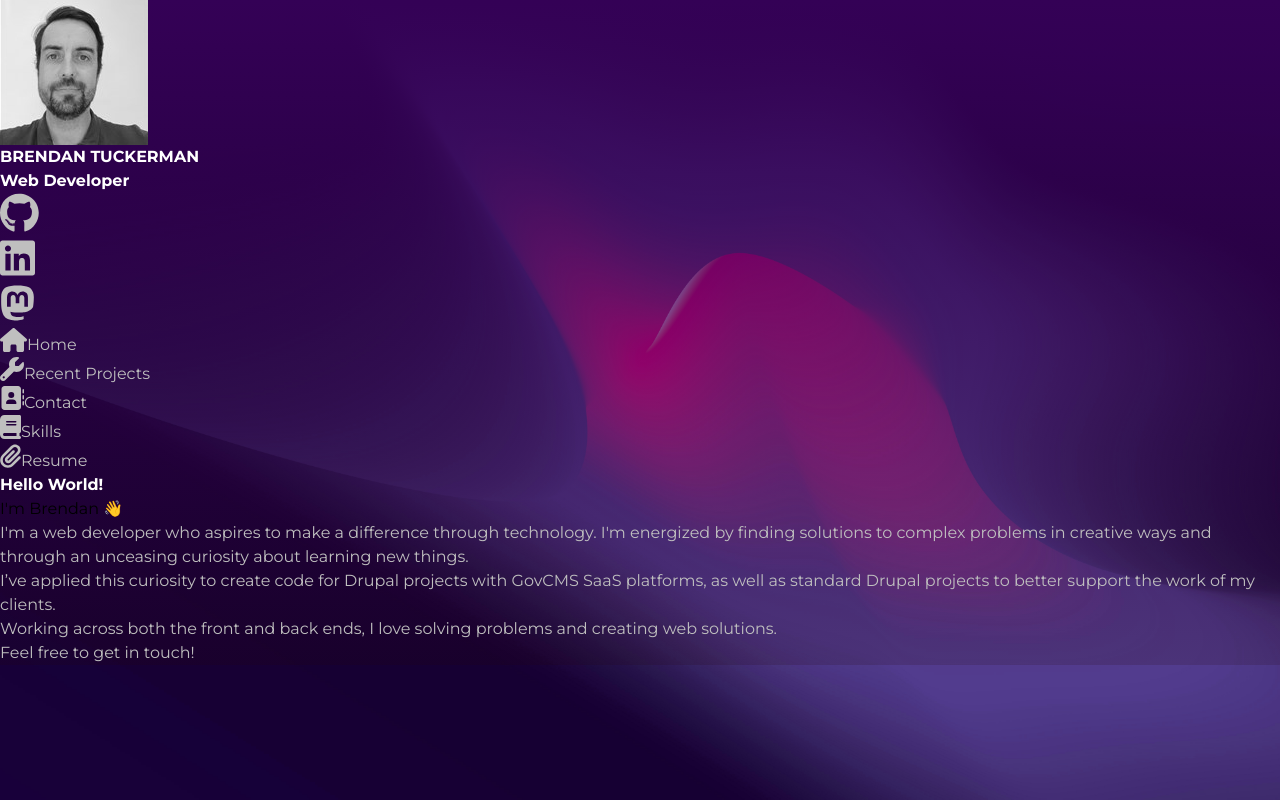
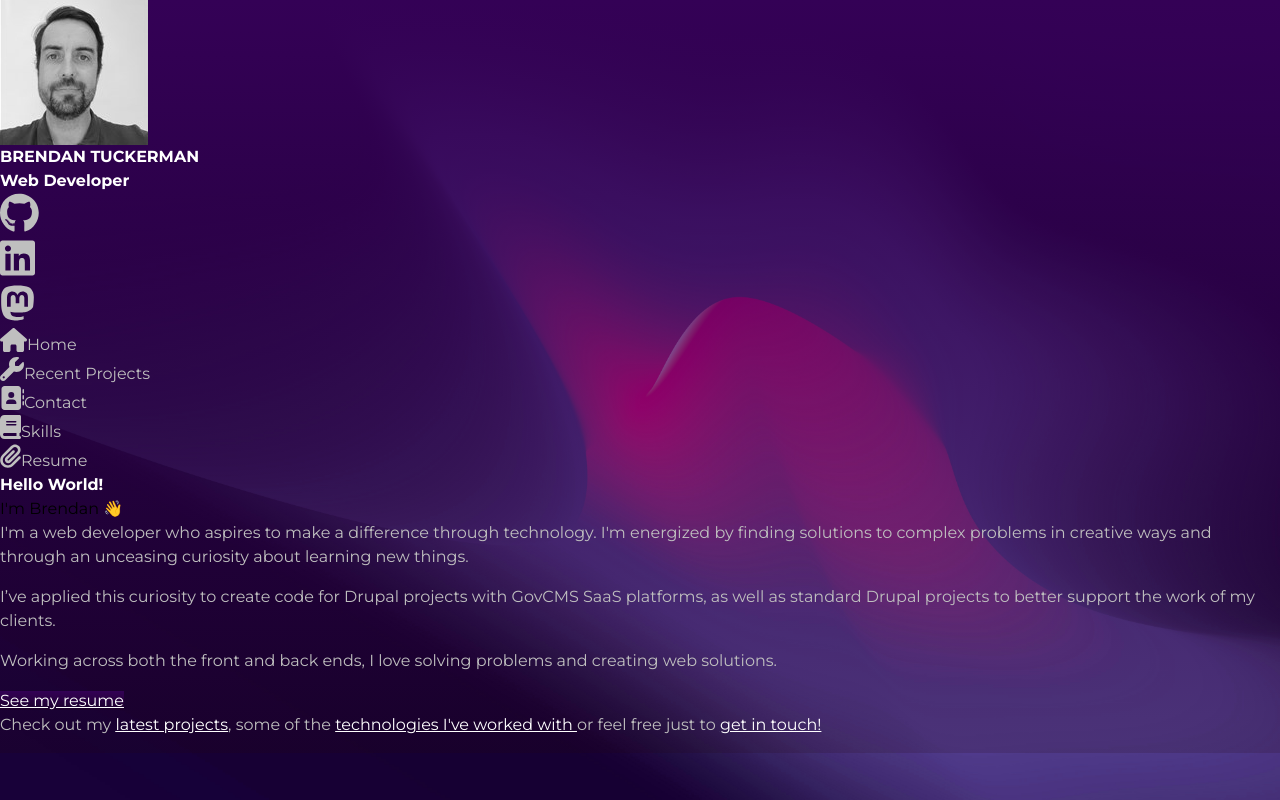
Before and after one commit to brendantuckerman/brendantuckerman.github.io, a Vue app: page / in a window 1280 px wide. Built offline with nearby package versions, Linux system fonts and the light colour scheme.

Commit message:
Contact section

```diff
--- a/index.html
+++ b/index.html
@@ -4,10 +4,13 @@
     <meta charset="UTF-8">
     <link rel="icon" href="/favicon.ico">
     <meta name="viewport" content="width=device-width, initial-scale=1.0">
-    <link rel="stylesheet" type='text/css' href="https://cdn.jsdelivr.net/gh/devicons/devicon@latest/devicon.min.css" />
     <link rel="preconnect" href="https://fonts.googleapis.com">
     <link rel="preconnect" href="https://fonts.gstatic.com" crossorigin>
     <link href="https://fonts.googleapis.com/css2?family=Montserrat:ital,wght@0,100..900;1,100..900&display=swap" rel="stylesheet">
+    <link
+    rel="stylesheet"
+    href="https://cdnjs.cloudflare.com/ajax/libs/animate.css/4.1.1/animate.min.css"
+  />
 
     <title>Brendan Tuckerman | Portfolio</title>
   </head>
--- a/src/assets/index.css
+++ b/src/assets/index.css
@@ -35,3 +35,8 @@ i,
 svg{
     @apply text-grey;
 }
+
+
+p{
+    @apply mb-4;
+}
--- a/src/components/HelloWorld.vue
+++ b/src/components/HelloWorld.vue
@@ -5,7 +5,7 @@ defineProps<{
 </script>
 
 <template>
-  <div class="greeting flex flex-col justify-center items-center gap-4">
+  <div class="greeting flex flex-col justify-center items-center gap-4 ">
     <h1 class="text-6xl text-center">{{ msg }}</h1>
     <h2 class="text-4xl">
      Web Developer
--- a/src/router/index.ts
+++ b/src/router/index.ts
@@ -25,6 +25,14 @@ const router = createRouter({
       // which is lazy-loaded when the route is visited.
       component: () => import('../views/ProjectsView.vue')
     },
+    {
+      path: '/contact',
+      name: 'contact',
+      // route level code-splitting
+      // this generates a separate chunk (About.[hash].js) for this route
+      // which is lazy-loaded when the route is visited.
+      component: () => import('../views/ContactView.vue')
+    },
 
   ]
 })
--- /dev/null
+++ b/src/views/ContactView.vue
@@ -0,0 +1,23 @@
+<template>
+   <main>
+    <section class="flex flex-col gap-2 border-l-[1px] border-grey p-12">
+        <div class="contact-title animate__animated animate__fadeInDown">
+            <h2 class="text-6xl mb-4">
+            Get in touch
+            </h2>
+        </div>
+        <div class="contact-content animate__animated animate__fadeInUp">
+            <p class="contact-intro text-2xl">Reach out to discuss my work or just to say hi.</p>
+            <ul class="contact-list text-2xl flex flex-col gap-8">
+                <a href="mailto:brendan.tuckerman@gmail.com"><li>✉️ Brendan Tuckerman</li></a>
+                <a href="https://www.linkedin.com/in/brendan-tuckerman-3b24a030b/" rel="nofollow" target="_blank"><li>🔗 linkedin @brendantuckerman</li></a>
+                <a href="https://github.com/brendantuckerman" rel="nofollow" target="_blank"><li>💻 Gitlab @brendantuckerman</li></a>
+                <a href="https://fosstodon.org/@mrmaverick" rel="nofollow" target="_blank"><li>🐘 Mastodon @mrmaverick</li></a>
+            </ul>
+
+        </div>
+
+    </section>
+
+   </main>
+  </template>
--- a/src/views/HomeView.vue
+++ b/src/views/HomeView.vue
@@ -4,13 +4,17 @@ import TheWelcome from '../components/TheWelcome.vue'
 
 <template>
   <main>
-    <section class="flex flex-col gap-2 border-l-[1px] border-grey p-4">
+    <section class="flex flex-col gap-2 border-l-[1px] border-grey p-12">
+      <div class="hello-title animate__animated animate__fadeInDown">
         <h2 class="text-6xl">
           Hello World!
         </h2>
+      </div>
+      <div class="animate__animated animate__fadeInUp">
         <h3 class="text-2xl text-grey">
           I'm Brendan  <span class="animate-waving-hand">👋</span>
         </h3>
+        <div class="hello-world-text">
           <p class="text-lg">
             I'm a web developer who aspires to make a difference through technology.  I'm energized by finding solutions to complex problems in creative ways and through an unceasing curiosity about learning new things.
           </p>
@@ -21,9 +25,42 @@ import TheWelcome from '../components/TheWelcome.vue'
           <p class="text-lg">
             Working across both the front and back ends, I love solving problems and creating web solutions.
           </p>
+          <div class="flex flex-row my-2 justify-center">
+            <a class="button p-4 mb-4 rounded-full text border-2 border-grey"
+              href="https://www.canva.com/design/DAFL43CkwGc/MEZeGrUguCvW0eMkwx4xZw/view?utm_content=DAFL43CkwGc&utm_campaign=designshare&utm_medium=link&utm_source=publishsharelink"
+              rel="nofollow"
+              target="_blank"
+            >
+            See my resume</a>
+          </div>
           <p class="text-lg">
-        Feel free to get in touch!
+            Check out my  <a><RouterLink to="/projects">latest projects</RouterLink></a>, some of the  <RouterLink to="/skills">technologies I've worked with </RouterLink> or
+            feel free just to <RouterLink to="/contact"> get in touch!</RouterLink>
           </p>
+      </div>
+    </div>
     </section>
   </main>
 </template>
+
+
+<style scoped>
+
+.button{
+  background:
+    linear-gradient(to top, #25040528, #340156);
+}
+
+.button:hover{
+  @apply border border-2 border-purple text-grey cursor-pointer;
+}
+
+a{
+ @apply underline text-[#fff];
+}
+
+a:hover{
+  @apply text-primary-darkest;
+}
+
+</style>
```
Lines whose indentation alone changed are shown as unchanged.
